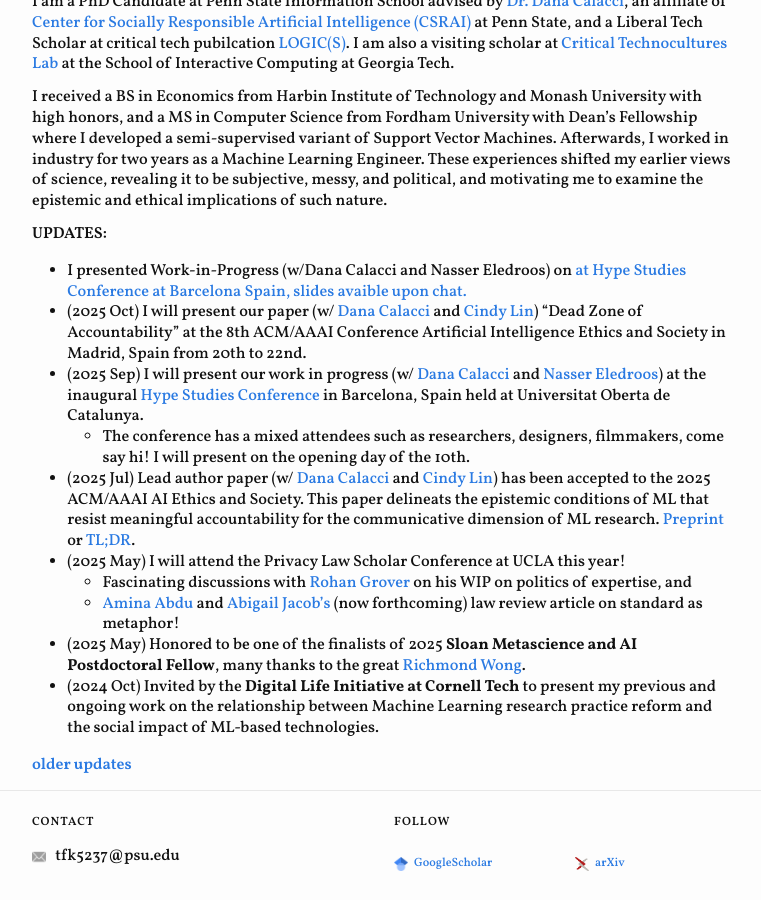
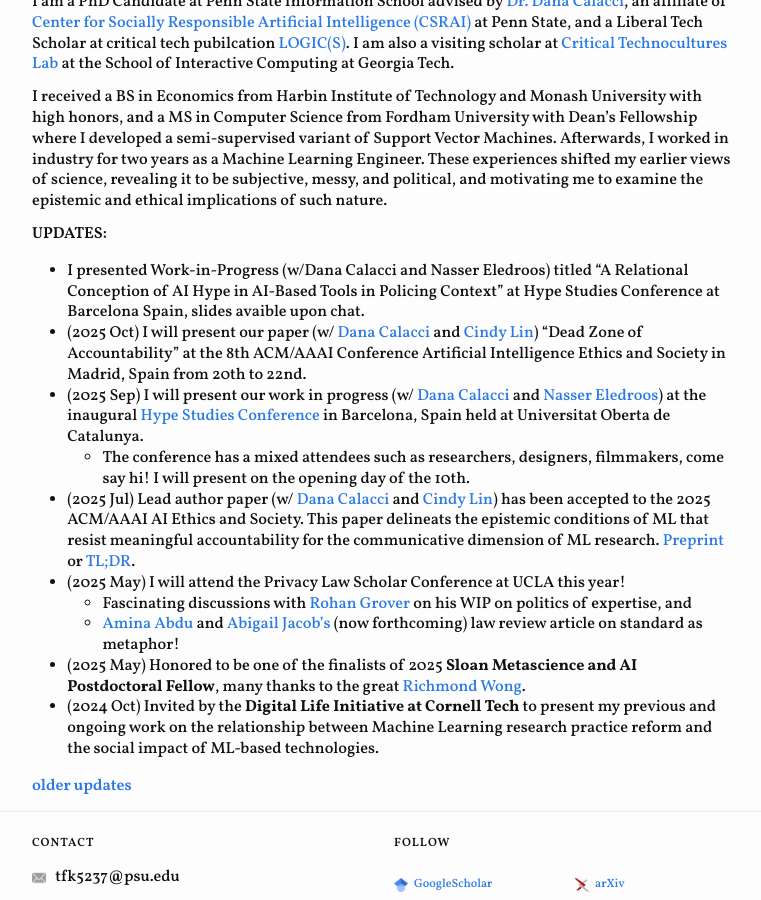
Before and after one commit to koutianqi/koutianqi.github.io, a Jekyll site: the page built from index.markdown, in a window 1280 px wide and 900 px high, scrolled down 495 px. Shown: the whole window, without its empty margins (258-1019 px from the left). Built offline with Jekyll 4.4.1, drawn with Linux system fonts in a browser that asks for light colours.

Commit message:
Update index.markdown

```diff
--- a/index.markdown
+++ b/index.markdown
@@ -31,7 +31,7 @@
 <!--- </details> --->
 
 ## UPDATES:
-- I presented Work-in-Progress (w/Dana Calacci and Nasser Eledroos) on <A Relational Conception of AI Hype in AI-Based Tools in Policing Context> at Hype Studies Conference at Barcelona Spain, slides avaible upon chat.
+- I presented Work-in-Progress (w/Dana Calacci and Nasser Eledroos) titled "A Relational Conception of AI Hype in AI-Based Tools in Policing Context" at Hype Studies Conference at Barcelona Spain, slides avaible upon chat.
 - (2025 Oct) I will present our paper (w/ [Dana Calacci](https://www.dcalacci.net) and [Cindy Lin](https://lincindy.com)) "Dead Zone of Accountability" at the 8th ACM/AAAI Conference Artificial Intelligence Ethics and Society in Madrid, Spain from 20th to 22nd.
 - (2025 Sep) I will present our work in progress (w/ [Dana Calacci](https://www.dcalacci.net) and [Nasser Eledroos](https://nasser.wiki)) at the inaugural [Hype Studies Conference](https://hypestudies.org) in Barcelona, Spain held at Universitat Oberta de Catalunya.
   - The conference has a mixed attendees such as researchers, designers, filmmakers, come say hi! I will present on the opening day of the 10th.
```
